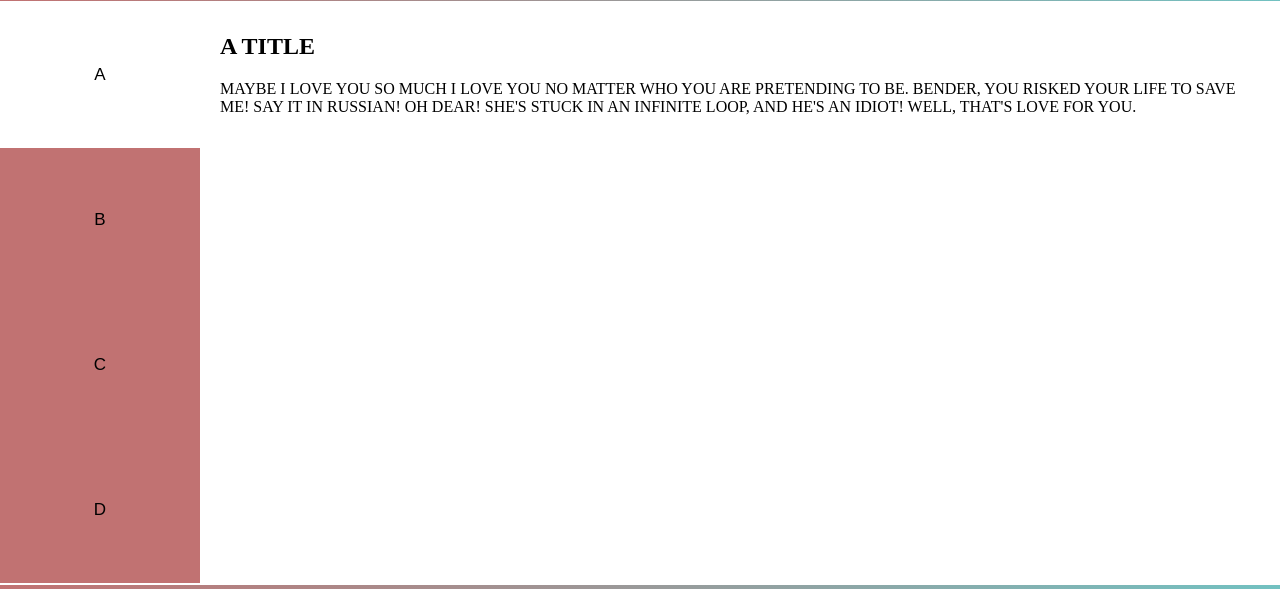
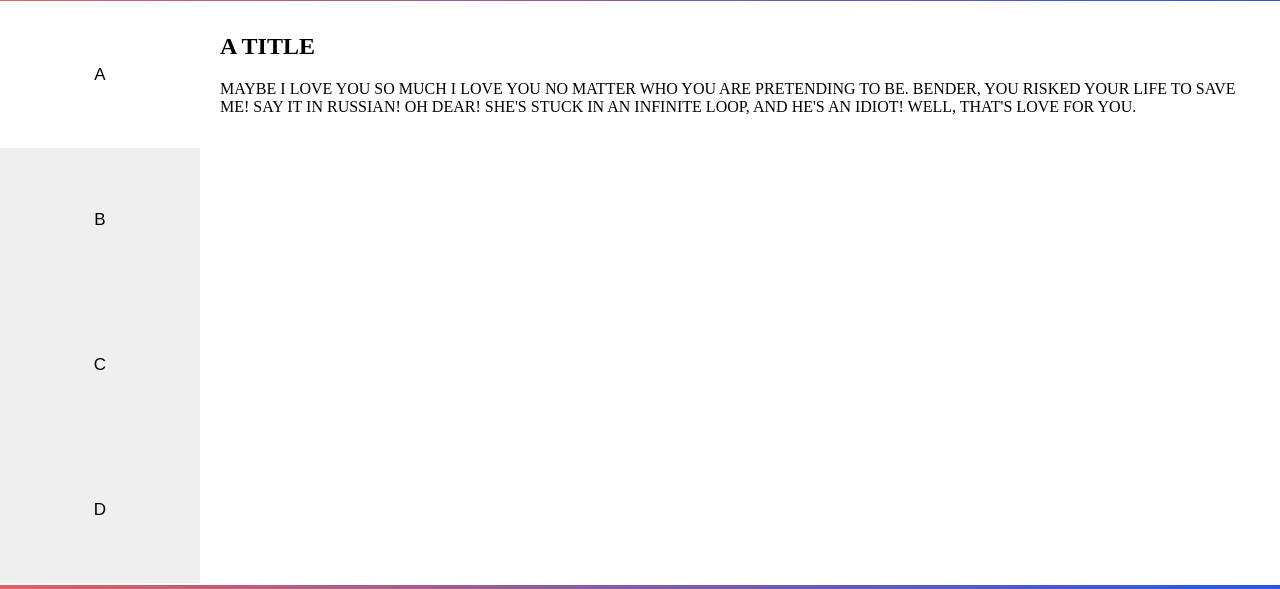
Before and after one commit to stiofanEimeid/stiofanEimeid.github.io, a plain HTML site: page index.html in a window 1280 px wide. Shown: the part 116-705 px from the top of the page. Drawn offline with Linux system fonts and the light colour scheme.

Commit message:
Body color and .tablink: hover changed

```diff
--- a/styles.css
+++ b/styles.css
@@ -1,7 +1,7 @@
 body {
 	font-family: raleway;
 	text-transform: uppercase;
-	background: linear-gradient(90deg, #c17272, #72c1c1);
+	background: linear-gradient(90deg, #de6161, #2657eb);
 }
 
 * {box-sizing: border-box;}
@@ -65,7 +65,6 @@ h1 {
 }
 
 .tablink {
-  background-color: #c17272;
   float: left;
   border: none;
   outline: none;
@@ -76,7 +75,7 @@ h1 {
 }
 
 .tablink:hover {
-  background-color: #d19595;
+  background-color: #e79090;
 }
 
 a {
```
